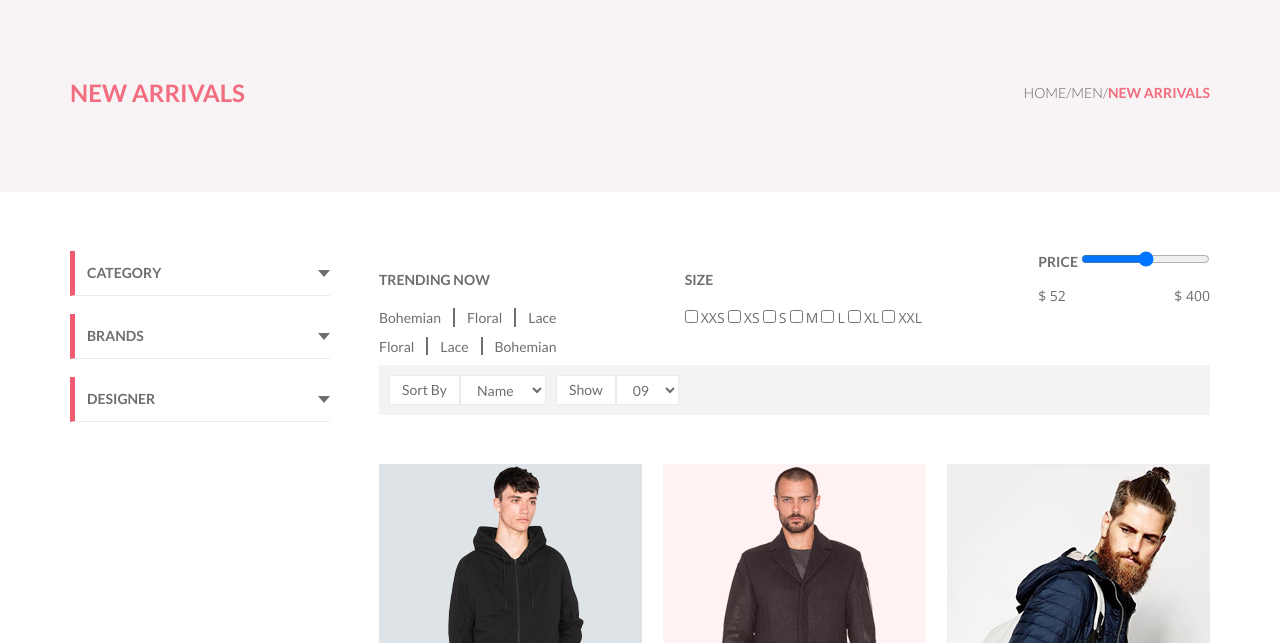
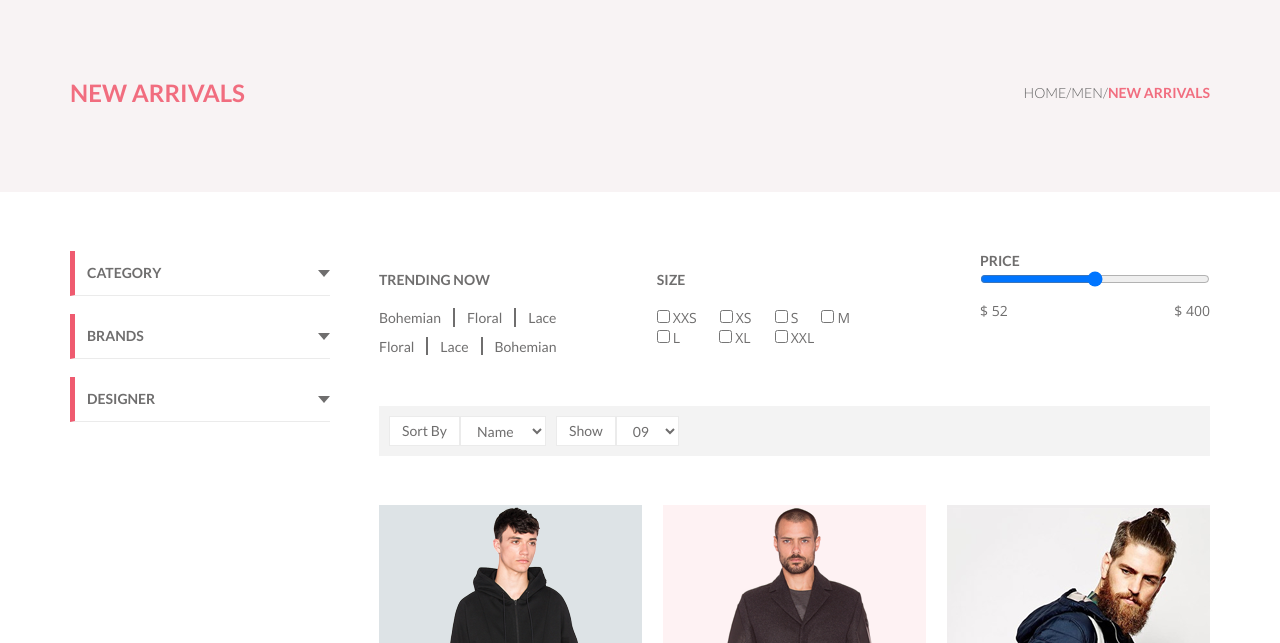
Before and after one commit to Nikitoskaluv/GeekBrains_Kostareva_ProfiCourse, a plain HTML site: page page_2.html in a window 1280 px wide. Shown: the part 157-800 px from the top of the page. Drawn offline with nearby package versions, Linux system fonts and the light colour scheme.

Commit message:
second page, some corrected mistakes

```diff
--- a/page_2.html
+++ b/page_2.html
@@ -1012,26 +1012,32 @@
           <div class="size">
             <h4 class="headline_section_filter">size</h4>
             <div class="checkbox_size">
-              <form action="#">
+              <form action="#" class="checkbox_box">
+                <div>
                 <input class="box_check" type="checkbox" id="xxs" name="xxs" />
-                <label class="size_label" for="xxs">xxs</label>
+                <label class="size_label" for="xxs">xxs</label></div>
+                <div>
                 <input class="box_check" type="checkbox" id="xs" name="xs" />
-                <label class="size_label" for="xs">xs</label>
-                <input class="box_check" type="checkbox" id="s" name="s" />
-                <label class="size_label" for="s">s</label>
+                <label class="size_label" for="xs">xs</label></div>
+                <div><input class="box_check" type="checkbox" id="s" name="s" />
+                <label class="size_label" for="s">s</label></div>
+                <div>
                 <input class="box_check" type="checkbox" id="m" name="m" />
-                <label class="size_label" for="m">m</label>
-                <input class="box_check" type="checkbox" id="l" name="l" />
-                <label class="size_label" for="l">l</label>
+                <label class="size_label" for="m">m</label></div>
+                <div >
+                <input class="box_check " type="checkbox" id="l" name="l" />
+                <label class="size_label bigpadding_check" for="l">l</label></div>
+                  <div>
                 <input class="box_check" type="checkbox" id="xl" name="xl" />
-                <label class="size_label" for="xl">xl</label>
+                <label class="size_label bigpadding_check_2" for="xl">xl</label></div>
+                <div>
                 <input class="box_check" type="checkbox" id="xxl" name="xxl" />
-                <label class="size_label" for="xxl">xxl</label>
+                <label class="size_label" for="xxl">xxl</label></div>
               </form>
             </div>
           </div>
           <div class="">
-            <form>
+            <form class="price_form">
               <label for="price" class="headline_section_filter">Price</label>
               <input id="price" type="range" min="0" max="10000" step="1" />
             </form>
@@ -1040,7 +1046,7 @@
                 <p class="size_label">&#36; 52</p>
               </div>
               <div>
-                <p class="size_label">&#36; 400</p>
+                <p class="size_label size_label_non">&#36; 400</p>
               </div>
             </div>
           </div>
@@ -1280,7 +1286,7 @@
         <div class="good_card">
           <div class="box_for_effect">
             <img class="img_good_card placeholder" src="img_2/back_8.png" alt="img" />
-            <img class="img_good_card black_b" src="img_2/black_b.png" alt="img" />
+            <img class="img_good_card blackJ" src="img_2/black_b.png" alt="img" />
             <div class="transparent_lay transparent_lay_3btn">
               <a href="#">
                 <div class="btn_on_transparent_lay btn_on_transparent_lay_3btn">
--- a/style/style.css
+++ b/style/style.css
@@ -808,7 +808,7 @@ li.list_mega-box {
 .first_part_of_footer {
   display: flex;
   flex-direction: row;
-  justify-content: space-between;
+  justify-content: center;
   height: 438px;
 }
 
@@ -917,7 +917,11 @@ li.list_mega-box {
   font-weight: 400;
   line-height: 54px;
 }
-
+.subscribe{
+  display: flex;
+    flex-direction: column;
+    margin-left: 92px;
+}
 .subscribe_btn {
   border-radius: 0 23px 23px 0;
   background-color: #f16d7f;
@@ -1211,6 +1215,17 @@ details[open] .summary_new_arrivals_page::after {
   line-height: 20px;
   color: #6f6e6e;
   text-transform: uppercase;
+  padding-right: 23px;
+}
+.size_label_non{
+  padding-right: 0;
+}
+
+.bigpadding_check{
+  padding-right: 39px;
+}
+.bigpadding_check_2{
+  padding-right: 24px;
 }
 
 .box_check {
@@ -1219,9 +1234,22 @@ details[open] .summary_new_arrivals_page::after {
   height: 13px;
   border-radius: 0;
 }
+.checkbox_box{
+  display: flex;
+    flex-wrap: wrap;
+    max-width: 235px;
+}
 .price {
   display: flex;
   justify-content: space-between;
+}
+.price_form{
+  display: flex;
+    flex-direction: column;
+
+}
+#price{
+  width:230px;
 }
 
 .sortByshowBy {
@@ -1229,6 +1257,7 @@ details[open] .summary_new_arrivals_page::after {
   flex-direction: row;
   margin: 10px;
 }
+
 .sortByshowBy:last-of-type {
   margin-left: 0;
 }
@@ -1250,6 +1279,7 @@ details[open] .summary_new_arrivals_page::after {
 }
 .lower_part_filter {
   background-color: #f3f3f3;
+  margin-top: 41px;
 }
 option {
   background-color: #ffffff;
```
